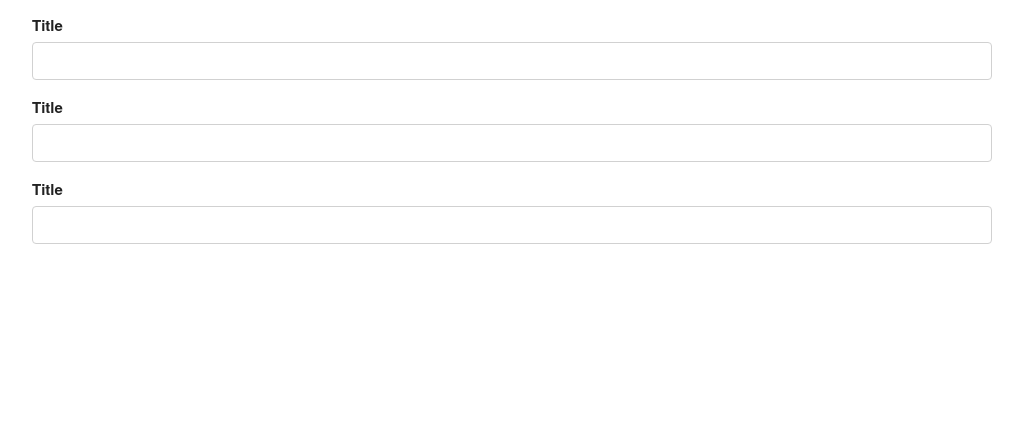
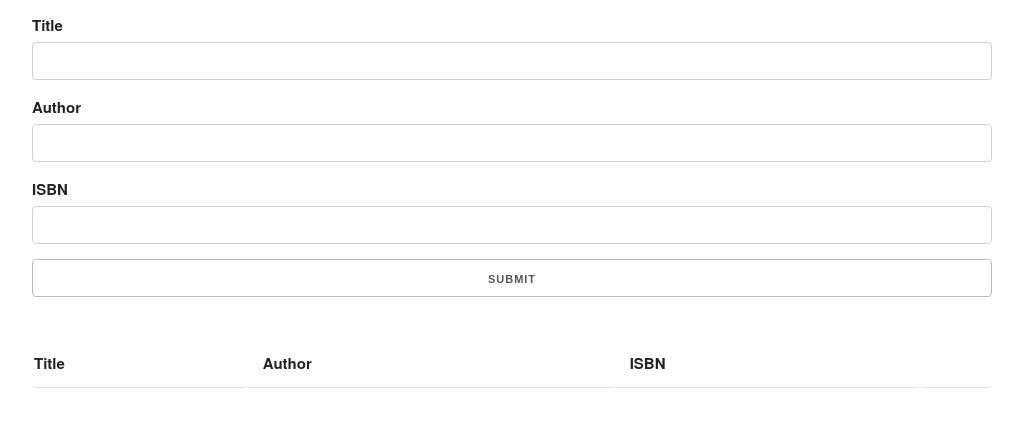
Before and after one commit to voffee/Book-List, a plain HTML site: page index.html in a window 1280 px wide. Shown: the part 75-502 px from the top of the page, without its empty margins (128-1151 px from the left). Drawn offline with nearby package versions, Linux system fonts and the light colour scheme.

Commit message:
HTML complete

```diff
--- a/index.html
+++ b/index.html
@@ -5,6 +5,23 @@
     <meta http-equiv="X-UA-Compatible" content="IE=edge">
     <meta name="viewport" content="width=device-width, initial-scale=1.0">
     <link rel="stylesheet" href="https://cdnjs.cloudflare.com/ajax/libs/skeleton/2.0.4/skeleton.css" integrity="sha512-5fsy+3xG8N/1PV5MIJz9ZsWpkltijBI48gBzQ/Z2eVATePGHOkMIn+xTDHIfTZFVb9GMpflF2wOWItqxAP2oLQ==" crossorigin="anonymous" referrerpolicy="no-referrer" />
+
+    <style>
+        .success, .error {
+            color: white;
+            padding: 5px;
+            margin: 5px 0 15px 0;
+        }
+
+        .success {
+            background-color: green;
+        }
+
+        .error {
+            background-color: red;
+        }
+    </style>
+
     <title>Book List</title>
 </head>
 <body>
@@ -13,18 +30,34 @@
         <form id="book" class="form">
             <div>
                 <label for="title">Title</label>
-                <input type="text" i="title" class="u-full-width">
+                <input type="text" id="title" class="u-full-width">
+                <!-- Research more on skeleton classes! -->
             </div>
             <div>
-                <label for="title">Title</label>
-                <input type="text" i="title" class="u-full-width">
+                <label for="author">Author</label>
+                <input type="text" id="author" class="u-full-width">
             </div>
             <div>
-                <label for="title">Title</label>
-                <input type="text" i="title" class="u-full-width">
+                <label for="ISBN">ISBN</label>
+                <input type="text" id="isbn" class="u-full-width">
+            </div>
+            <div>
+                <input type="submit" class="u-full-width" value="Submit">
             </div>
         </form>
+        <table class="u-full-width">
+            <thead>
+                <tr>
+                    <th>Title</th>
+                    <th>Author</th>
+                    <th>ISBN</th>
+                    <th></th>
+                </tr>
+            </thead>
+            <tbody id="book-list"></tbody>
+        </table>
     </div>
 
+    <script src="app.js"></script>
 </body>
 </html>
```
